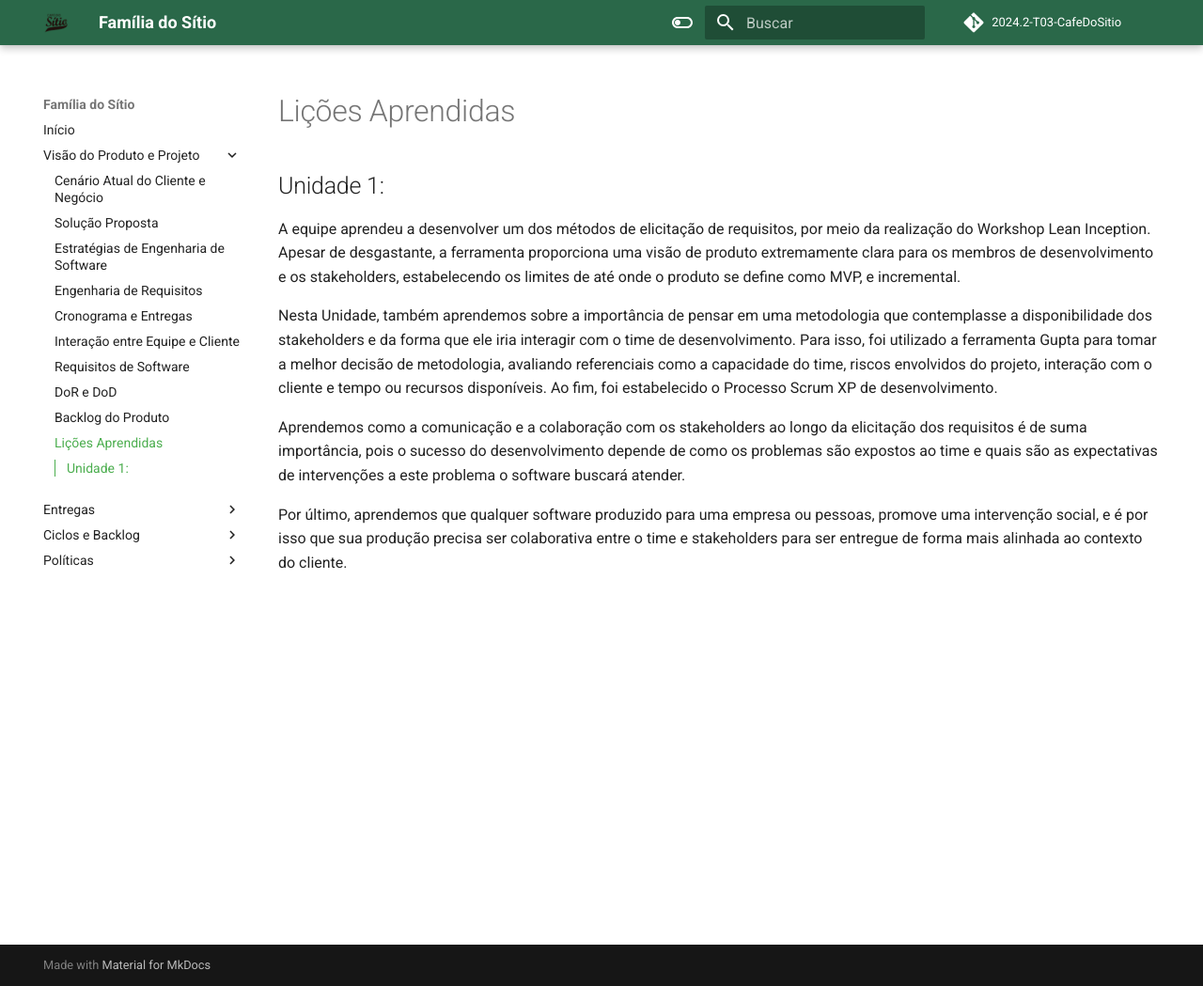
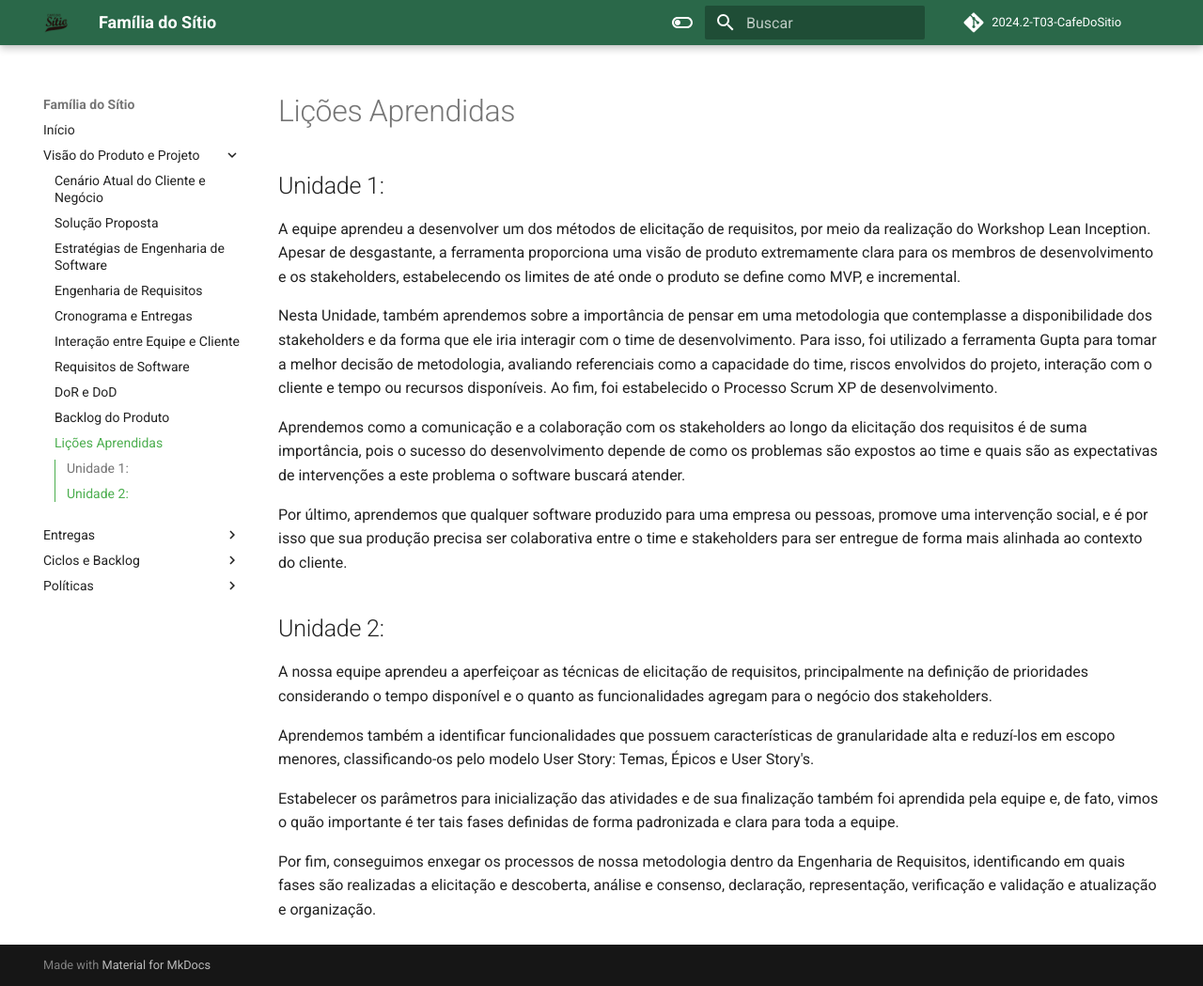
Before and after one commit to mdsreq-fga-unb/2024.2-T03-CafeDoSitio, an MkDocs documentation site: the page built from docs/sections/2-docPage/10-LicoesAprendidas.md, in a window 1280 px wide and 1049 px high. Shown: the whole window at 94% size. Built offline with MkDocs 1.6.1 and Material for MkDocs 9.7.7, drawn with Linux system fonts in a browser that asks for light colours; comment, search, counter and statistics services are not loaded.

Commit message:
docs: adicionando lições aprendidas

```diff
--- a/docs/sections/2-docPage/10-LicoesAprendidas.md
+++ b/docs/sections/2-docPage/10-LicoesAprendidas.md
@@ -8,3 +8,13 @@ Nesta Unidade, também aprendemos sobre a importância de pensar em uma metodolo
 Aprendemos como a comunicação e a colaboração com os stakeholders ao longo da elicitação dos requisitos é de suma importância, pois o sucesso do desenvolvimento depende de como os problemas são expostos ao time e quais são as expectativas de intervenções a este problema o software buscará atender.
 
 Por último, aprendemos que qualquer software produzido para uma empresa ou pessoas, promove uma intervenção social, e é por isso que sua produção precisa ser colaborativa entre o time e stakeholders para ser entregue de forma mais alinhada ao contexto do cliente.
+
+## Unidade 2:
+
+A nossa equipe aprendeu a aperfeiçoar as técnicas de elicitação de requisitos, principalmente na definição de prioridades considerando o tempo disponível e o quanto as funcionalidades agregam para o negócio dos stakeholders.
+
+Aprendemos também a identificar funcionalidades que possuem características de granularidade alta e reduzí-los em escopo menores, classificando-os pelo modelo User Story: Temas, Épicos e User Story's.
+
+Estabelecer os parâmetros para inicialização das atividades e de sua finalização também foi aprendida pela equipe e, de fato, vimos o quão importante é ter tais fases definidas de forma padronizada e clara para toda a equipe.
+
+Por fim, conseguimos enxegar os processos de nossa metodologia dentro da Engenharia de Requisitos, identificando em quais fases são realizadas a elicitação e descoberta, análise e consenso, declaração, representação, verificação e validação e atualização e organização.
```
